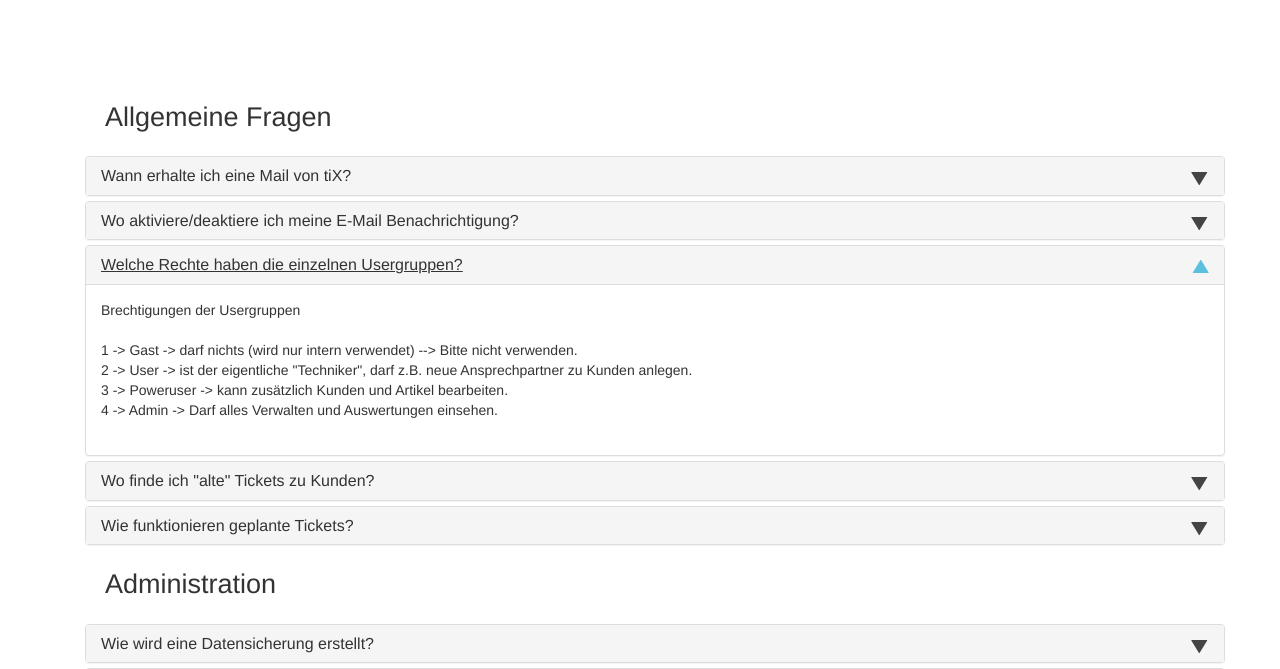
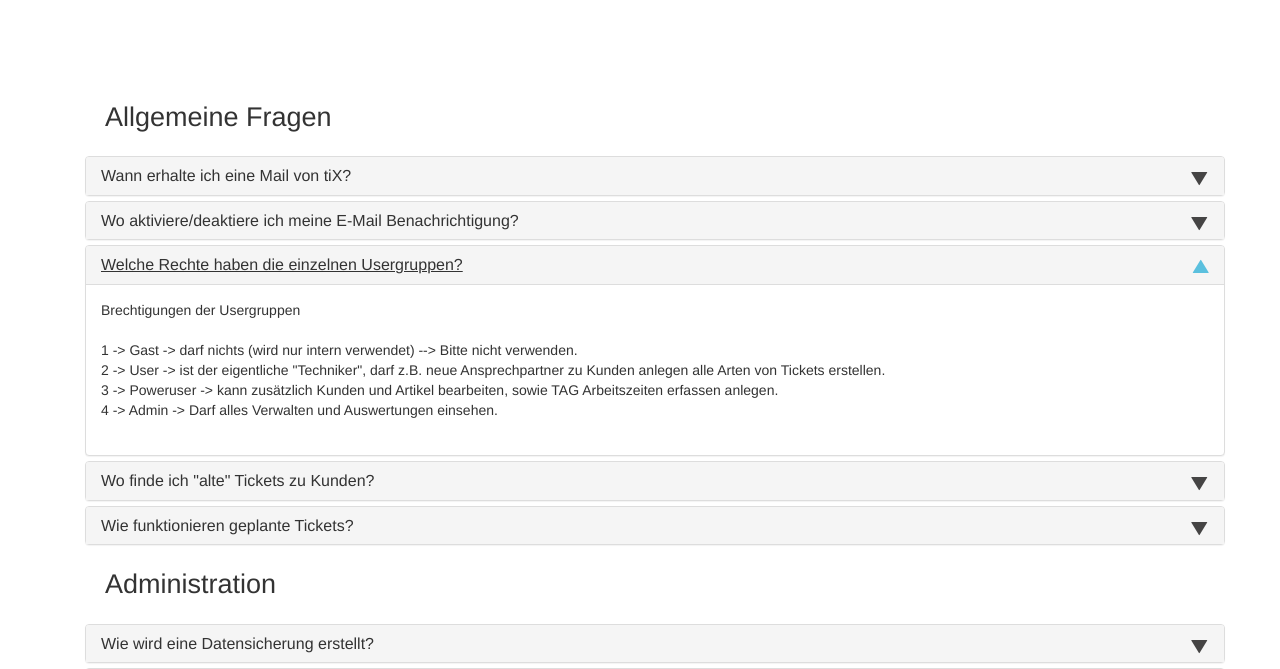
Before and after one commit to Mtothee/tixfaq, a plain HTML site: page index.html in a window 1280 px wide. Both pictures are taken after a click on the link "Welche Rechte haben die einzelnen Usergruppen?". Shown: the part 102-771 px from the top of the page. Drawn offline with Linux system fonts and the light colour scheme.

Commit message:
Update index.html

```diff
--- a/index.html
+++ b/index.html
@@ -73,8 +73,8 @@
                 <div class="panel-body">
                     Brechtigungen der Usergruppen <br/><br/>
                         1 -> Gast -> darf nichts (wird nur intern verwendet) --> Bitte nicht verwenden.<br/>
-                        2 -> User -> ist der eigentliche "Techniker", darf z.B. neue Ansprechpartner zu Kunden anlegen.<br/>
-                        3 -> Poweruser -> kann zusätzlich Kunden und Artikel bearbeiten.<br/>
+                        2 -> User -> ist der eigentliche "Techniker", darf z.B. neue Ansprechpartner zu Kunden anlegen alle Arten von Tickets erstellen.<br/>
+                        3 -> Poweruser -> kann zusätzlich Kunden und Artikel bearbeiten, sowie TAG Arbeitszeiten erfassen anlegen.<br/>
                         4 -> Admin -> Darf alles Verwalten und Auswertungen einsehen.<br/><br/>
                 </div>
             </div>
```
